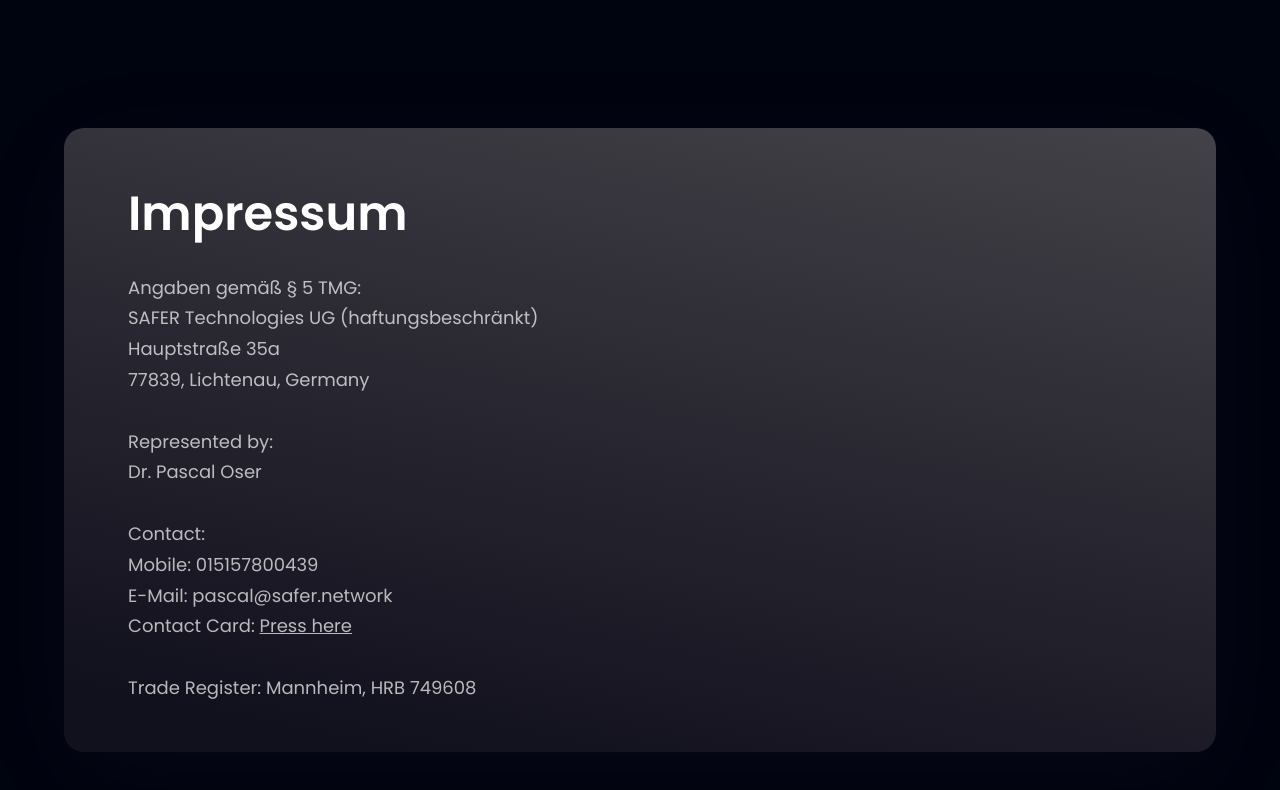
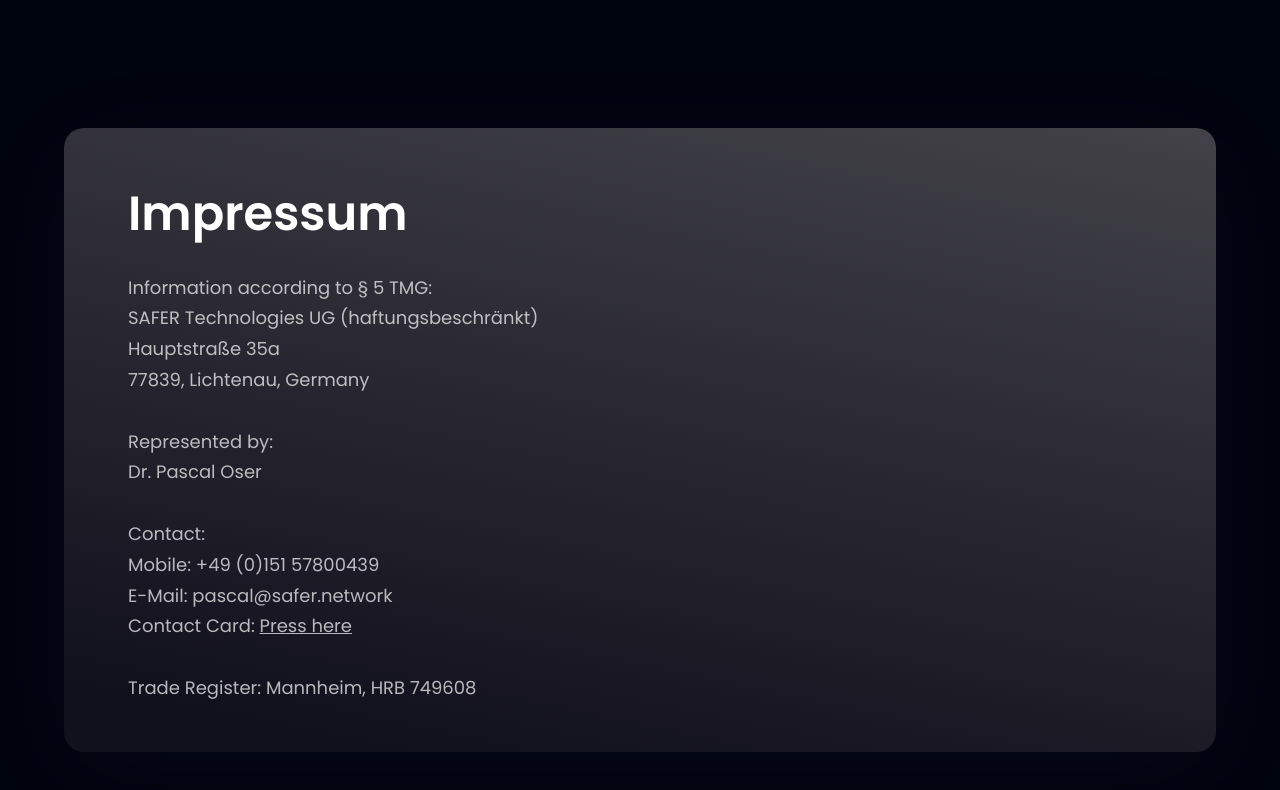
Before and after one commit to IoT-junkrat/iot-junkrat.github.io, a React (Vite) app: page / in a window 1280 px wide. Shown: the part 3856-4646 px from the top of the page. Built offline with nearby package versions, Linux system fonts and the light colour scheme.

Commit message:
telefonnummer und vcard teil 3

```diff
--- a/src/components/impressum.jsx
+++ b/src/components/impressum.jsx
@@ -7,7 +7,7 @@ const impressum = () => {
       <div className='flex-1 flex flex-col'>
         <h3 className={styles.heading2}>Impressum</h3>
         <p className={`${styles.paragraph} max-w-[470px] mt-5`}>
-          Angaben gemäß § 5 TMG: <br/>
+          Information according to § 5 TMG: <br/>
           SAFER Technologies UG (haftungsbeschränkt)<br/>
           Hauptstraße 35a<br/>
           77839, Lichtenau, Germany <br/><br/>
@@ -16,7 +16,7 @@ const impressum = () => {
           Dr. Pascal Oser<br/><br/>
 
           Contact: <br/>
-          Mobile: 015157800439 <br/>
+          Mobile: <a href="tel: 4915157800439"> +49 (0)151 57800439</a><br/>
           E-Mail: pascal@safer.network<br/>
 	  Contact Card: <a href="https://safer.network/contact.vcf" title="Contact Card"><u>Press here</u></a><br/><br/>
 
```
Also changed, not shown: public/vite.svg.
